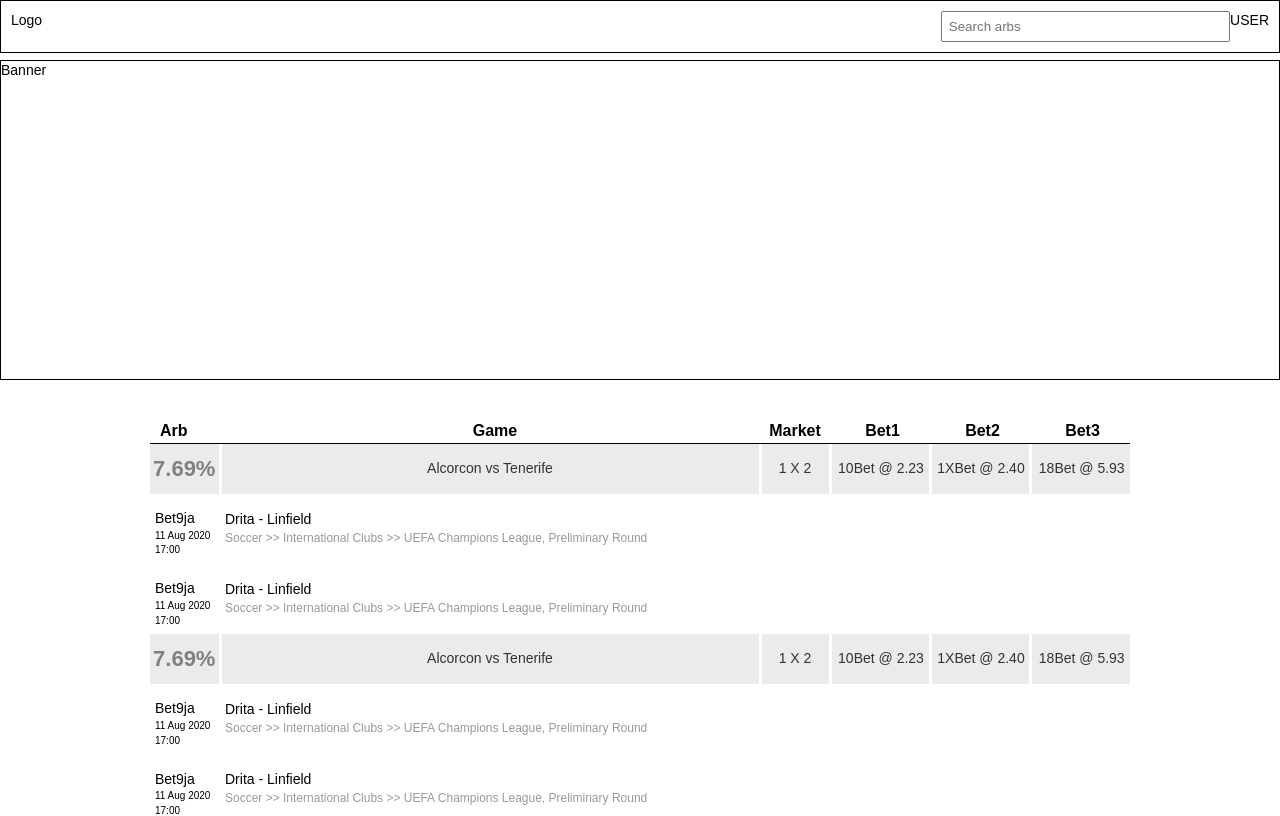
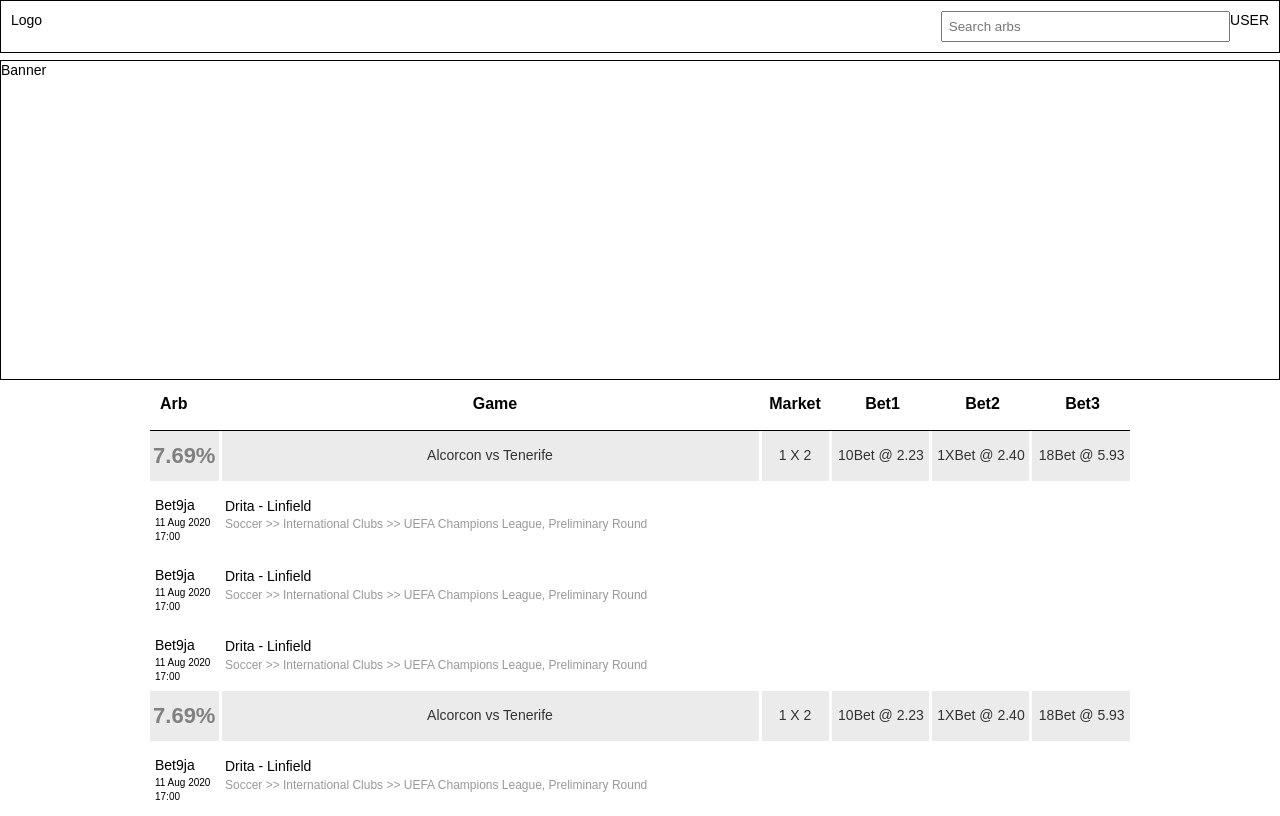
Before and after one commit to keithsimkin/Sports-Betting-Arbitrage, a React (Create React App) app in the folder frontend/: page / in a window 1280 px wide. Shown: the top 816 px of the page. Built offline with nearby package versions, Linux system fonts and the light colour scheme.

Commit message:
styling the UI components

```diff
--- a/frontend/src/App.js
+++ b/frontend/src/App.js
@@ -4,24 +4,24 @@ import Banner from "./components/Banner/Banner";
 import CardHolder from "./components/CardHolder/CardHolder";
 import Footer from "./components/Footer/Footer";
 import "./App.css";
-import { arbGames } from "./components/utils/arbs";
+//import { arbGames } from "./components/utils/arbs";
 
 class App extends Component {
-  constructor() {
-    super()
-    this.state = {
-      arbGames: arbGames
-    }
-  }
+  // constructor() {
+  //   super()
+  //   this.state = {
+  //     // arbGames: arbGames
+  //   }
+  // }
 
   render() {
-    const { arbGames } = this.state;
+    // const { arbGames } = this.state;
      return (
         <div className="container">
           <Header />
           <Banner />
+          <CardHolder/>
           <Footer />
-          <CardHolder arbs={arbGames}/>
           {
           //
           //
--- a/frontend/src/components/CardHolder/Card/Card.js
+++ b/frontend/src/components/CardHolder/Card/Card.js
@@ -16,7 +16,7 @@ import "./card.css";
 // 	}
 // }
 
-const Card = ({ id, game, game_date, game_time, arb_combination, arb_received }) => {
+const Card = () => {
 	return(
 		<div className="card">
 			<table className="card_table">
@@ -25,7 +25,7 @@ const Card = ({ id, game, game_date, game_time, arb_combination, arb_received })
 						<td className="profit title">
 							<div><span>7.69%</span></div>
 						</td>
-						<td className="game title" colspan="">
+						<td className="game title">
 							<span>Alcorcon vs Tenerife</span>
 						</td>
 						<td className="market_name">
@@ -45,6 +45,7 @@ const Card = ({ id, game, game_date, game_time, arb_combination, arb_received })
 			</table>
 			<CardLet />
 			<CardLet />
+			<CardLet />
 		</div>
 	)
 };
--- a/frontend/src/components/CardHolder/CardHolder.js
+++ b/frontend/src/components/CardHolder/CardHolder.js
@@ -2,7 +2,30 @@ import React, { Component } from "react";
 import Card from "./Card/Card";
 import "./cardholder.css";
 
-const CardHolder = () => {
+class CardHolder extends Component {
+	constructor() {
+		super()
+		this.state = {
+			scrollPosition: ""
+		}
+	}
+
+	changeArbScroll = (loc) => {
+		const arbScroll = document.querySelector(".arb_scroll");
+		//const cardParent = document.querySelector("#parent_holder")
+		arbScroll.style.cssText = `position: ${loc}; top:52.9px; z-index:10;`
+	}
+
+	componentDidMount = () => {
+		document.addEventListener("scroll", e => {
+			const newScrollPosition = window.scrollY > 250 ? this.changeArbScroll("sticky") : this.changeArbScroll("");
+			this.setState({
+				scrollPosition:newScrollPosition
+			})
+		})
+	}
+
+	render() {
 			return(
 			<section id="parent_holder">
 				<table id="cardholder" className="arb_scroll">
@@ -35,6 +58,8 @@ const CardHolder = () => {
 				<Card />
 			</section>
 		)
+	}
+
 };
 
 export default CardHolder;
--- a/frontend/src/components/CardHolder/cardholder.css
+++ b/frontend/src/components/CardHolder/cardholder.css
@@ -4,7 +4,8 @@
 #parent_holder {
 	padding-left: 150px;
 	padding-right: 150px;
-	padding-top: 40px;
+	/*padding-top: 0px;
+	margin-top: 0px;*/
 	margin-left: auto;
 	margin-right: auto;
 }
@@ -23,7 +24,7 @@ table {
 }
 
 #cardholder > thead {
-	top: 60px;
+	top: 0px;
 	width: 720px;
 }
 
@@ -31,6 +32,7 @@ table {
 	font-size: 16px;
 	background-color: #fff;
 	border-bottom: 1px solid #000;
+	height: 50px;
 }
 
 .header th {
--- a/frontend/src/components/Header/Header.css
+++ b/frontend/src/components/Header/Header.css
@@ -1,5 +1,10 @@
 header {
 	width: 100%;
+}
+
+.top_header {
+	background-color: #fff;
+	z-index: 10;
 }
 
 .navbar {
--- a/frontend/src/components/Header/Header.js
+++ b/frontend/src/components/Header/Header.js
@@ -6,7 +6,7 @@ import "./Header.css";
 
 const Header = () => {
 	return (
-			<header>
+			<header className="top_header">
 		        <nav className="navbar">
 		          <div className="logo">
 		          	<Logo />
--- a/frontend/src/components/Header/Logo/Logo.js
+++ b/frontend/src/components/Header/Logo/Logo.js
@@ -2,7 +2,7 @@ import React from "react";
 
 const Logo = () => {
 	return(
-		<div>Logo</div>
+		<div className="arb_logo">Logo</div>
 	)
 };
 
```
Lines whose indentation alone changed are shown as unchanged.
